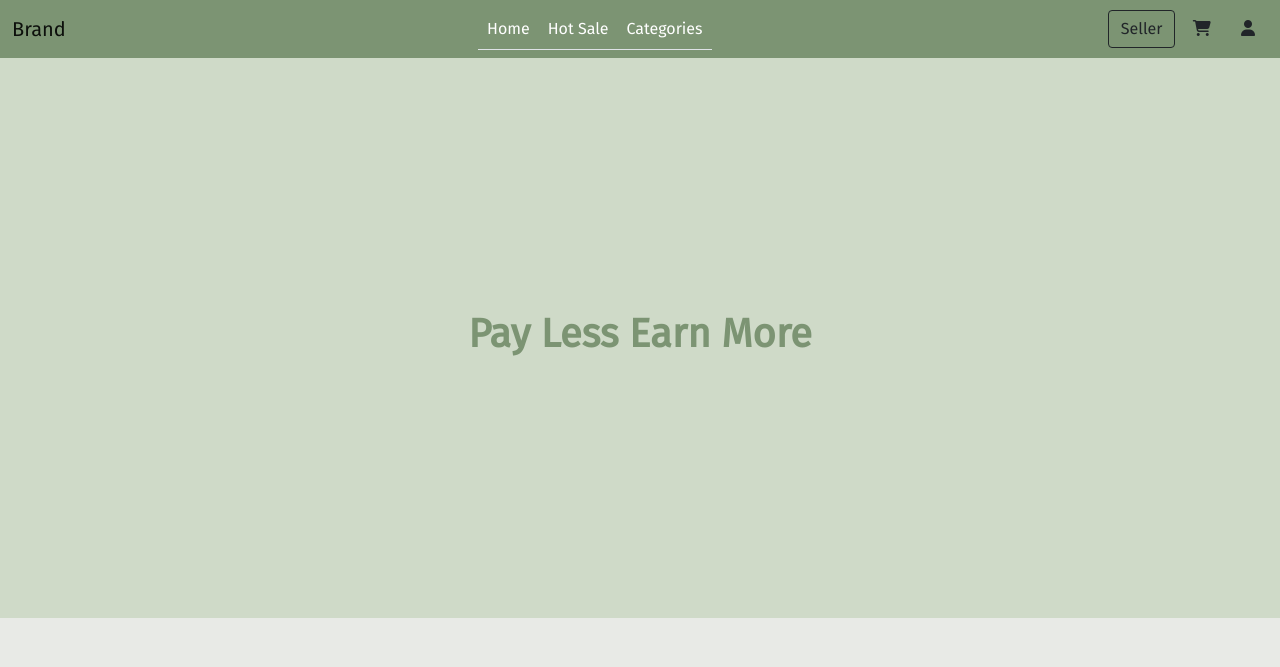
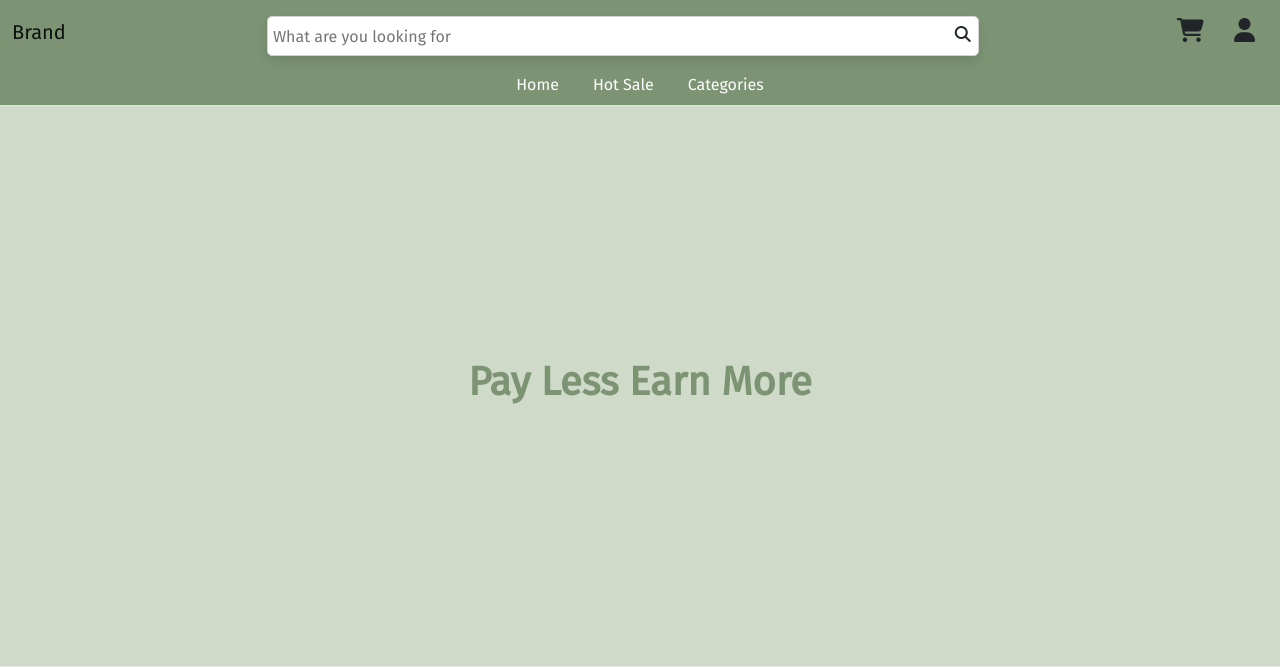
Before and after one commit to hossamAlhamidi/onlineStore, a PHP site: page / in a window 1280 px wide. Shown: the top 667 px of the page. Run offline with PHP 8.4, Linux system fonts and the light colour scheme; data that the repository does not hold is empty; some libraries are stand-ins or nearby versions.

Commit message:
search and fix navbar

```diff
--- /dev/null
+++ b/css/search.css
@@ -0,0 +1,74 @@
+@import url('https://fonts.googleapis.com/css2?family=Fira+Sans:wght@200;300;400&display=swap');
+*{
+    box-sizing: border-box;
+}
+
+
+.wrapper{
+    margin: 0 auto;
+    /* width: 450px; */
+    max-width: 100%;
+    /* background-color: #ffffff; */
+    border-radius: 5px;
+    /* box-shadow: 0 5px 5px rgba(0,0,0,0.3); */
+    position: relative;
+}
+
+input[type='search']{
+    border-radius: 5px ;
+    /* outline: 0; */
+    border: 1px solid lightgray;
+    outline: 0;
+    width: 100%;
+    box-shadow: 0 5px 10px rgba(0,0,0,0.1);
+    height: 40px;
+    padding: 0 5px;
+
+}
+input[type="search"]::-webkit-search-decoration,
+input[type="search"]::-webkit-search-cancel-button,
+input[type="search"]::-webkit-search-results-button,
+input[type="search"]::-webkit-search-results-decoration {
+  -webkit-appearance:none;
+}
+
+
+.results ul li {
+    display: none;
+}
+.show .results ul li {
+    display: block;
+}
+
+.results ul li:hover{
+    background-color: #ececec;
+
+}
+.btn-custome{
+    position: absolute;
+    right: -5px;
+
+}
+.results ul {
+    list-style: none;;
+    padding: 0 5px;
+}
+
+div.search{
+    width:60%;
+}
+
+@media screen and (max-width:576px){
+    div.search{
+        margin:initial !important;
+        margin-top:1em !important;
+    }
+    div.navbar-collapse{
+        display: flex;
+    justify-content: space-between;
+
+    }
+}
+::placeholder{
+     font-family: fira sans , sans-serif !important;
+}
--- a/index.php
+++ b/index.php
@@ -8,6 +8,7 @@
     <link rel="stylesheet" href="./css/main.css">
     <link rel="stylesheet" href="https://pro.fontawesome.com/releases/v5.10.0/css/all.css" integrity="sha384-AYmEC3Yw5cVb3ZcuHtOA93w35dYTsvhLPVnYs9eStHfGJvOvKxVfELGroGkvsg+p" crossorigin="anonymous">
     <script src="https://kit.fontawesome.com/2534293444.js" crossorigin="anonymous"></script>
+    <link rel="stylesheet" href="./css/sidebar.css">
     <title>store</title>
 </head>
 <body>
--- /dev/null
+++ b/js/search.js
@@ -0,0 +1,14 @@
+const search_input = document.querySelector("#search");
+const search_btn = document.querySelector("#search-btn");
+
+
+search_input.addEventListener("keyup", function(event) {
+    // Number 13 is the "Enter" key on the keyboard
+    if (event.keyCode === 13) {
+      // Cancel the default action, if needed
+    //   event.preventDefault();
+      // Trigger the button element with a click
+     search_btn.click();
+    //  window.location.href="search.php";
+    }
+  });
--- a/js/signin.js
+++ b/js/signin.js
@@ -7,7 +7,7 @@ const submit_btn = document.getElementById("submit");
 let emailValid = false;
 let passwordValid = false;
 form.addEventListener("submit",(event)=>{
-    event.preventDefault()
+
     checkInput()
     // if(!emailValid ||  !passwordValid ){
     // event.preventDefault();
--- a/navbar.php
+++ b/navbar.php
@@ -9,6 +9,7 @@ session_start();
     <meta charset="UTF-8">
     <meta http-equiv="X-UA-Compatible" content="IE=edge">
     <meta name="viewport" content="width=device-width, initial-scale=1.0">
+    <link rel="stylesheet" href="./css/search.css">
     <title>Document</title>
 </head>
 <body>
@@ -19,7 +20,66 @@ session_start();
             <span class="navbar-toggler-icon"></span>
           </button>
           <div class="collapse navbar-collapse" id="navbarNav">
-            <ul class="navbar-nav nav nav-tabs mx-auto">
+
+              <div class=" search mx-auto mt-2">
+    <div class="wrapper   ">
+      <form method="post" action="search.php">
+        <input type="search" name="search" id="search"  placeholder="What are you looking for">
+        <button href="search.php" id="search-btn" name="submit" type = "submit" class="btn-custome btn "><i class="fas fa-search"></i></bu>
+      </form>
+
+     <div class = "results">
+
+
+     </div>
+
+    </div>
+
+    <div class="output text-center">
+
+
+    </div>
+    </div>
+              <div >
+
+                <button class="btn">
+                  <i style="font-size:1.5rem" class="fa fa-shopping-cart"></i>
+                </button>
+                <a href="signin.php" class="btn">
+                  <i style="font-size:1.5rem" class="fas fa-user"></i>
+                </a>
+
+                <?php
+            //    if(isset($_SESSION['email'])){
+            //     echo " <script> console.log('email')</script>";
+            //      if($_SESSION["type"] == "0"){
+            //       echo " <script> console.log('type 1')</script>";
+            //   echo '  <button class="btn">
+            //       <i class="fa fa-shopping-cart"></i>
+            //     </button>
+            //     <a href="signin.php" class="btn">
+            //       <i class="fas fa-user"></i>
+            //     </a>
+            // </div> ';}
+            //    }
+            //    else{
+            //     echo " <script> console.log('else')</script>";
+            //      echo ' <a href="become_seller.php" type="button" class="btn btn-outline-dark">Seller</a>
+            //      <button class="btn">
+            //        <i class="fa fa-shopping-cart"></i>
+            //      </button>
+            //      <a class="btn" data-bs-toggle="offcanvas" href="#offcanvasExample" role="button" aria-controls="offcanvasExample">
+            //        <i class="fas fa-user"></i>
+            //      </a>';
+            //    }
+            ?>
+          </div>
+        </div>
+            </div>
+
+      </nav>
+      <nav>
+      <ul class=" nav nav-tabs mx-auto justify-content-center">
                 <li class="nav-item">
                   <a class="nav-link text-white " aria-current="page" href="#">Home</a>
                 </li>
@@ -30,31 +90,8 @@ session_start();
                   <a class="nav-link text-white" href="#">Categories</a>
                 </li>
 
+
               </ul>
-              <div >
-                <?php
-               if(isset($_SESSION['email'])){
-                 if($_SESSION["type"] == "1")
-              echo '  <button class="btn">
-                  <i class="fa fa-shopping-cart"></i>
-                </button>
-                <a href="signin.php" class="btn">
-                  <i class="fas fa-user"></i>
-                </a>
-            </div> ';
-               }
-               else{
-                 echo ' <a href="become_seller.php" type="button" class="btn btn-outline-dark">Seller</a>
-                 <button class="btn">
-                   <i class="fa fa-shopping-cart"></i>
-                 </button>
-                 <a class="btn" data-bs-toggle="offcanvas" href="#offcanvasExample" role="button" aria-controls="offcanvasExample">
-                   <i class="fas fa-user"></i>
-                 </a>';
-               }
-            ?>
-          </div>
-        </div>
       </nav>
 
       <div class="offcanvas offcanvas-start bg-dark" tabindex="-1" id="offcanvasExample" aria-labelledby="offcanvasExampleLabel">
@@ -86,5 +123,6 @@ session_start();
           </div> -->
         </div>
       </div>
+      <script src="./js/search.js"></script>
 </body>
 </html>
```
Also changed, not shown: become_seller.php (+17 -6 lines), search.php (added, +49 -0 lines), user.php (+5 -5 lines).
